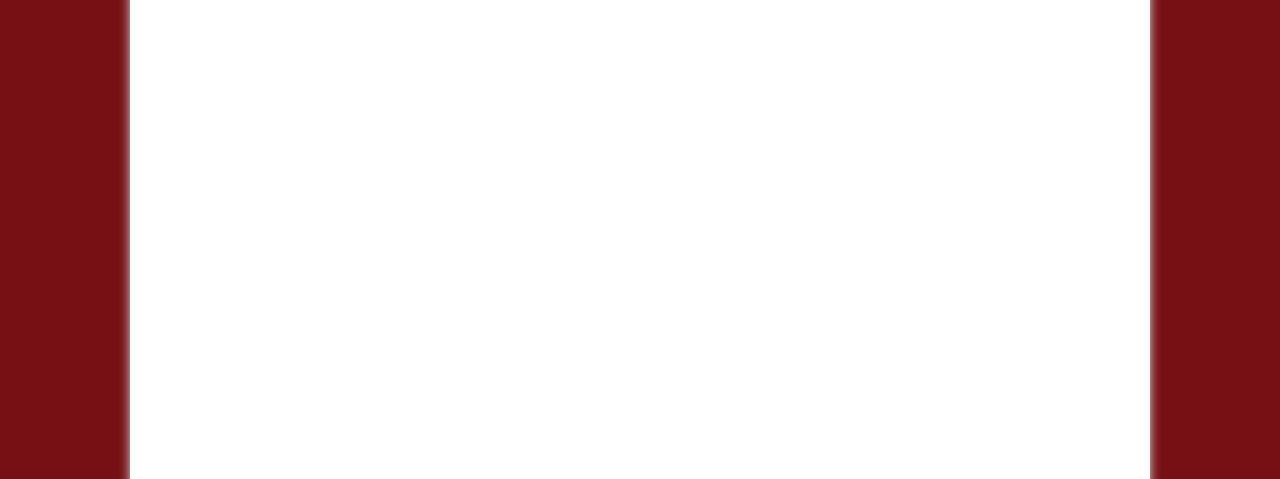
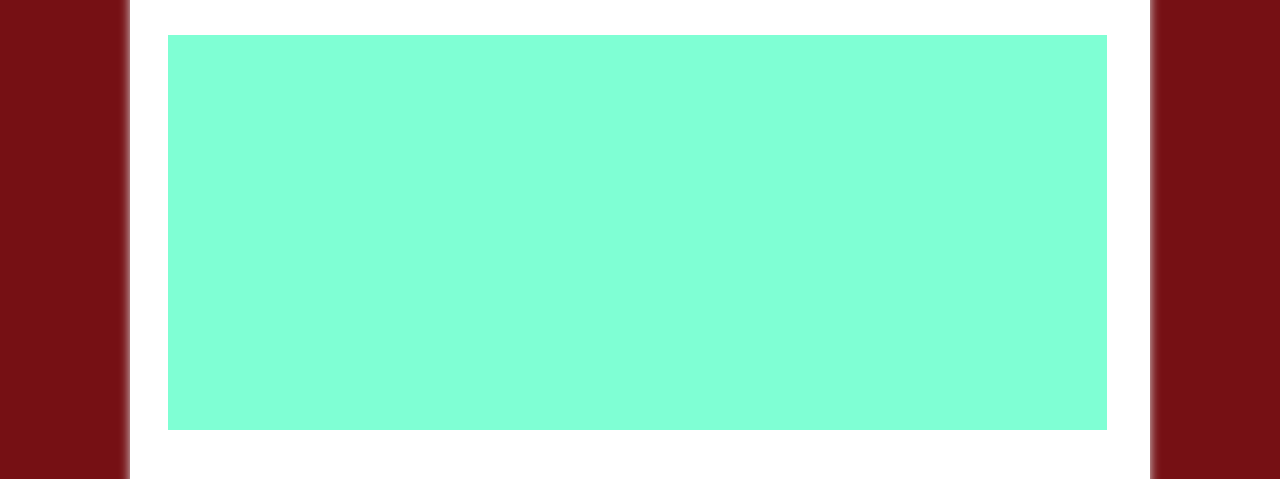
Before and after one commit to syedamir5560/creator-template, a plain HTML site: page index.html in a window 1280 px wide. Shown: the part 321-800 px from the top of the page. Drawn offline with nearby package versions, Linux system fonts and the light colour scheme.

Commit message:
hero img

```diff
--- a/index.html
+++ b/index.html
@@ -85,7 +85,10 @@
             <!-- hero section -->
 
         <section id="hero">
+                <div class="slider-div">
 
+
+                </div>
 
         </section>
     </div>
--- a/style.css
+++ b/style.css
@@ -77,6 +77,23 @@ ul#navbar li a.home {
 
 
 /* Hero section */
+
+#hero{
+    width: 100%;
+    height: 100vh;
+    /* background-color: #3f2f30; */
+}
+
+.slider-div{
+    width: 92%;
+    height: 395px;
+    background-color: aquamarine;
+    margin: 3vw 0 0 3vw;
+}
+
+
+
+
 
 
 
```
